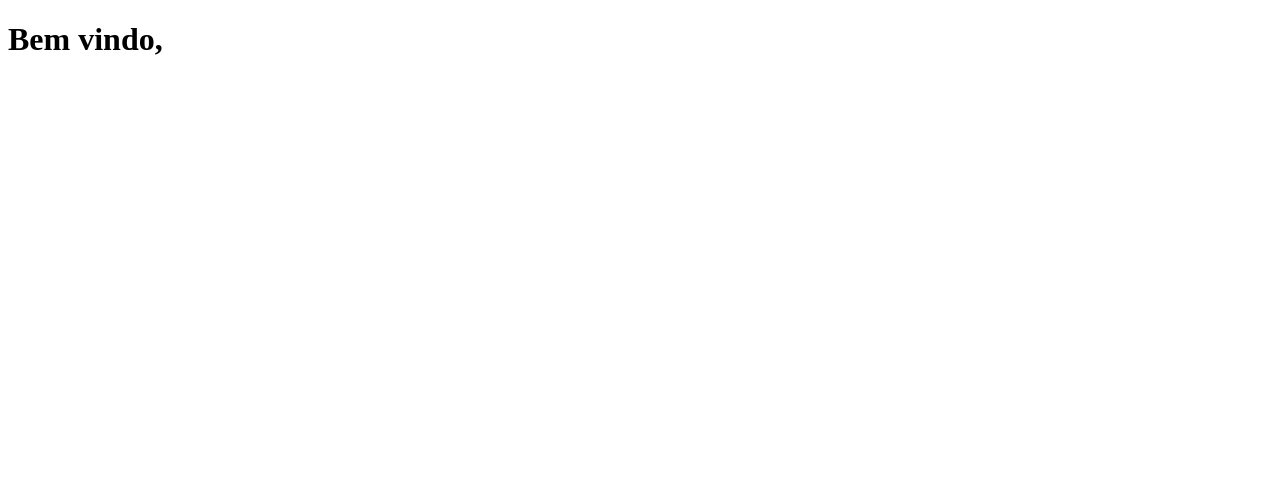
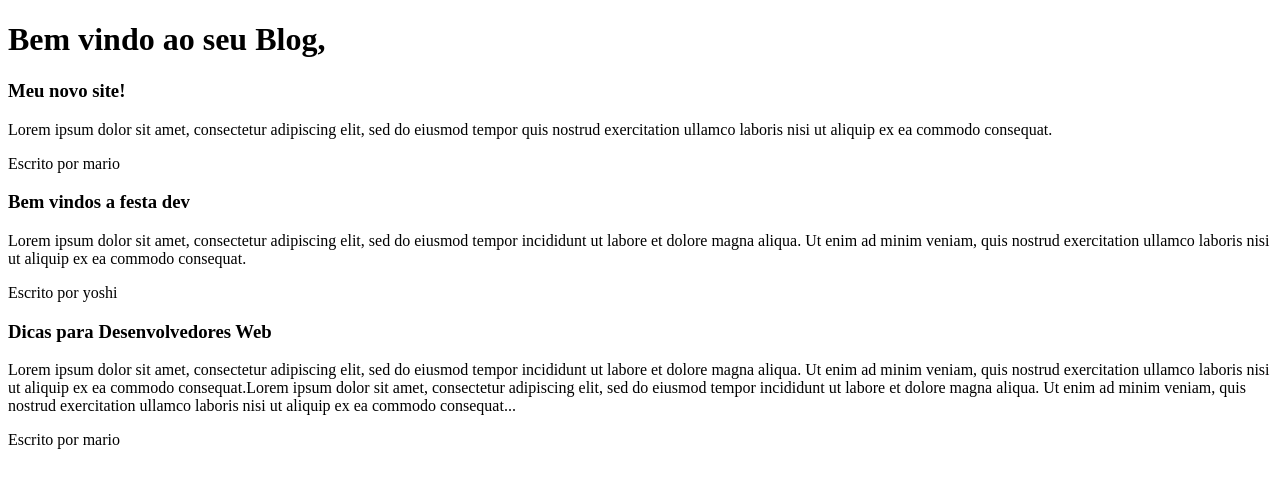
Before and after one commit to Matheusroliv/Teste-TGT-Digital, a React (Create React App) app in the folder teste-tgt-digital/: page /profile in a window 1280 px wide. Shown: the top 488 px of the page. Built offline with nearby package versions, Linux system fonts and the light colour scheme.

Commit message:
fazendo mock de dados

```diff
--- a/teste-tgt-digital/src/pages/profile/profile.jsx
+++ b/teste-tgt-digital/src/pages/profile/profile.jsx
@@ -1,17 +1,46 @@
-import React from "react"
+import React, { useState } from "react"
 import { useHistory } from "react-router-dom"
 
 export function Profile() {
+  const [post, setPost] = useState(
+    [
+      {
+        title: 'Meu novo site!',
+        content: 'Lorem ipsum dolor sit amet, consectetur adipiscing elit, sed do eiusmod tempor quis nostrud exercitation ullamco laboris nisi ut aliquip ex ea commodo consequat.',
+        author: 'mario',
+        id: 1
+      },
+      {
+        title: 'Bem vindos a festa dev',
+        content: 'Lorem ipsum dolor sit amet, consectetur adipiscing elit, sed do eiusmod tempor incididunt ut labore et dolore magna aliqua. Ut enim ad minim veniam, quis nostrud exercitation ullamco laboris nisi ut aliquip ex ea commodo consequat.',
+        author: 'yoshi',
+        id: 2
+      },
+      {
+        title: 'Dicas para Desenvolvedores Web',
+        content: 'Lorem ipsum dolor sit amet, consectetur adipiscing elit, sed do eiusmod tempor incididunt ut labore et dolore magna aliqua. Ut enim ad minim veniam, quis nostrud exercitation ullamco laboris nisi ut aliquip ex ea commodo consequat.Lorem ipsum dolor sit amet, consectetur adipiscing elit, sed do eiusmod tempor incididunt ut labore et dolore magna aliqua. Ut enim ad minim veniam, quis nostrud exercitation ullamco laboris nisi ut aliquip ex ea commodo consequat...',
+        author: 'mario',
+        id: 3
+      }
+    ])
+
   const history = useHistory()
   const name = window.localStorage.getItem('name')
 
-  const switchPageHandle = (idPage) => {
-    history.push(`${idPage}`)
-  }
-
   return (
     <div>
-      <h1>Bem vindo, {name}</h1>
+      <h1>Bem vindo ao seu Blog, {name}</h1>
+      <div>
+        {post.map((posts) => {
+          return (
+            <div key={posts.id}>
+              <h3>{posts.title}</h3>
+              <p>{posts.content}</p>
+              <p>Escrito por {posts.author}</p>
+            </div>
+          )
+        })}
+      </div>
     </div>
   );
 }
```
Also changed, not shown: 1 other file (tests, documents, lock files or other folders).
